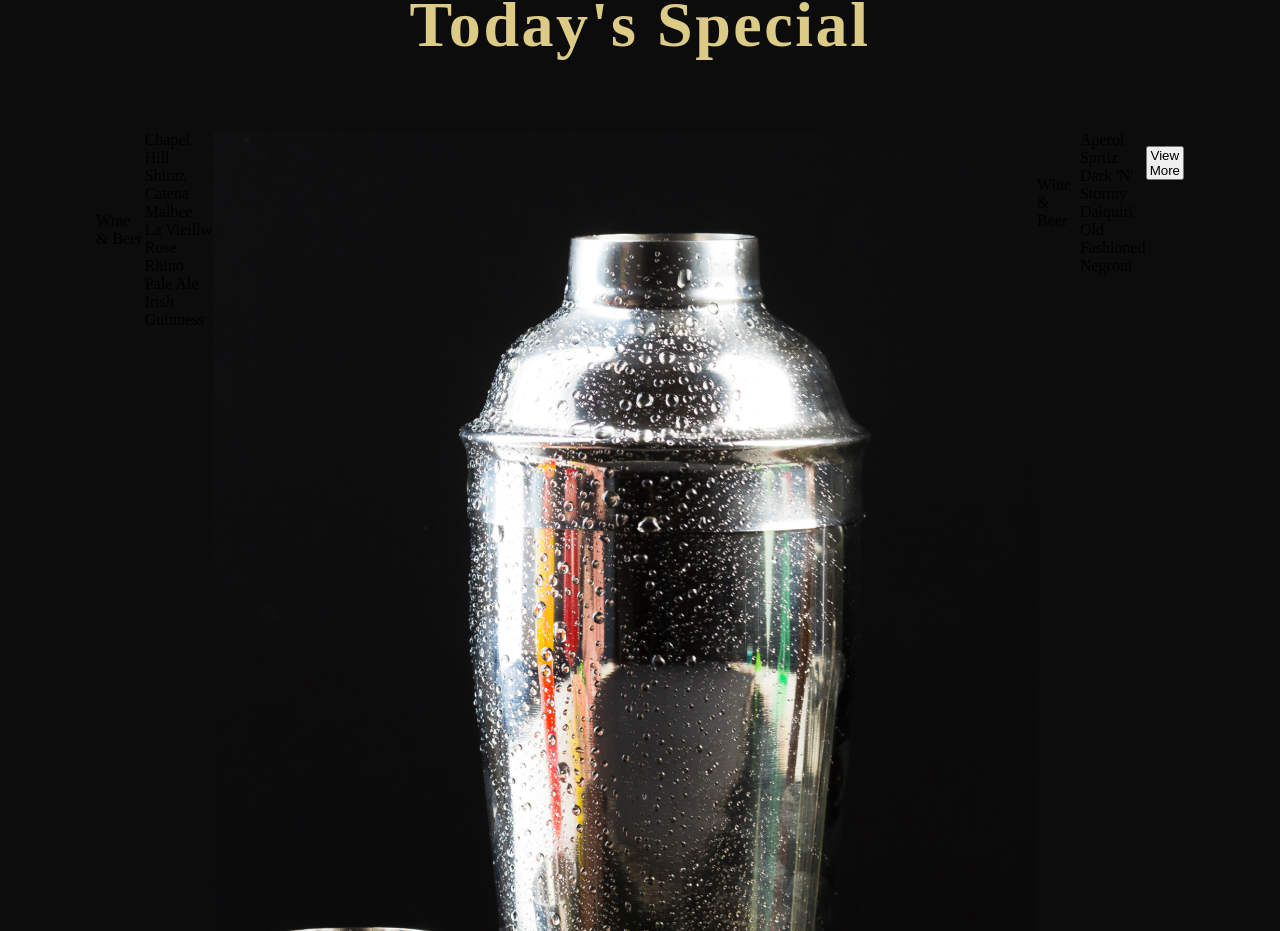
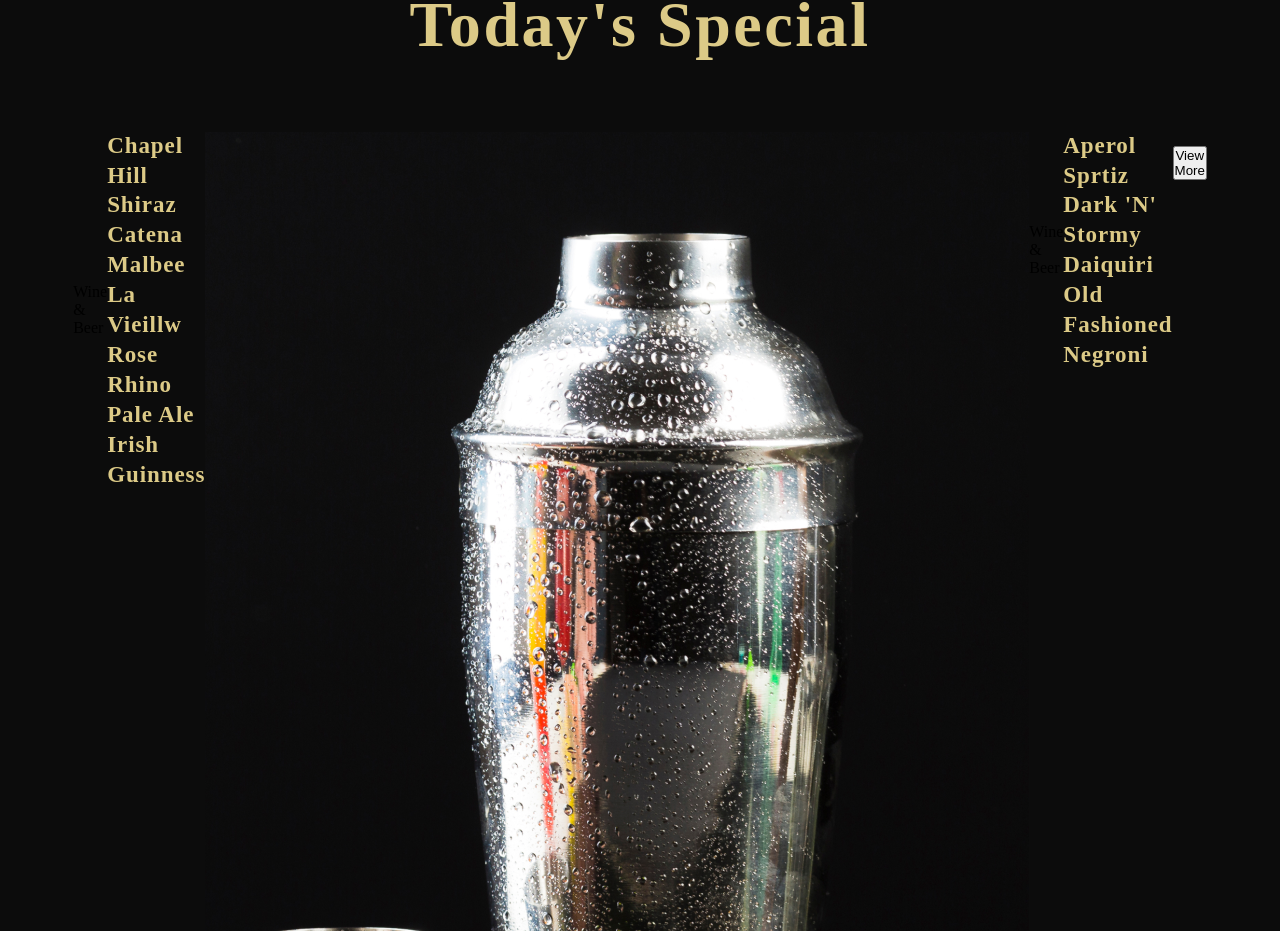
Before and after one commit to jyeung-se/jacques_boba, a React (Create React App) app: page / in a window 1280 px wide. Shown: the part 2397-3328 px from the top of the page. Built offline with nearby package versions, Linux system fonts and the light colour scheme; a web font is replaced by a local one.

Commit message:
Added menuitem component and maps for special menu items.

```diff
--- a/src/components/Menuitem/MenuItem.jsx
+++ b/src/components/Menuitem/MenuItem.jsx
@@ -2,9 +2,13 @@
 
 import './MenuItem.css';
 
-const MenuItem = () => (
-  <div>
-    MenuItem
+const MenuItem = ({title, price, tags}) => (
+  <div className='app__menuitem'>
+    <div className='app__menuitem-head'>
+      <div className='app__menuitem-name'>
+        <p className='p__cormorant' style={{ color: '#DCCA87' }}>{title}</p>
+      </div>
+    </div>
   </div>
 );
 
--- a/src/container/Menu/SpecialMenu.jsx
+++ b/src/container/Menu/SpecialMenu.jsx
@@ -16,7 +16,8 @@
         <p className='app__specialMenu_menu_heading'>Wine & Beer</p>
         <div className='app__specialMenu-menu-items'>
           {data.wines.map((wine, index) => (
-            <p>{wine.title}</p>
+            // <p>{wine.title}</p>
+            <MenuItem key={wine.title + index} title={wine.title} price={wine.price} tags={wine.tags} />
           ))}
         </div>
       </div>
@@ -29,7 +30,7 @@
         <p className='app__specialMenu_menu_heading'>Wine & Beer</p>
         <div className='app__specialMenu-menu-items'>
           {data.cocktails.map((cocktail, index) => (
-            <p>{cocktail.title}</p>
+            <MenuItem key={cocktail.title + index} title={cocktail.title} price={cocktail.price} tags={cocktail.tags} />
           ))}
         </div>
       </div>
```
